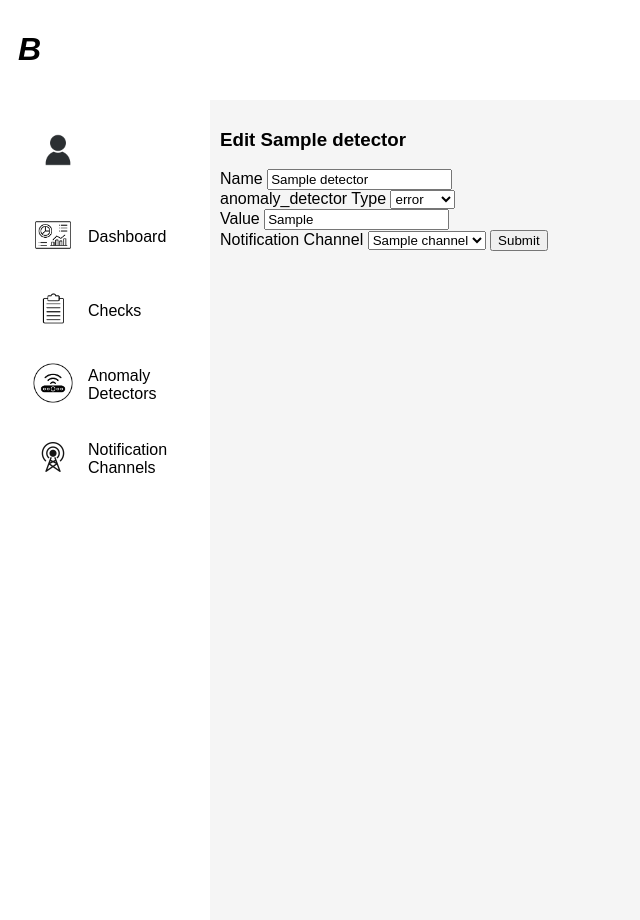
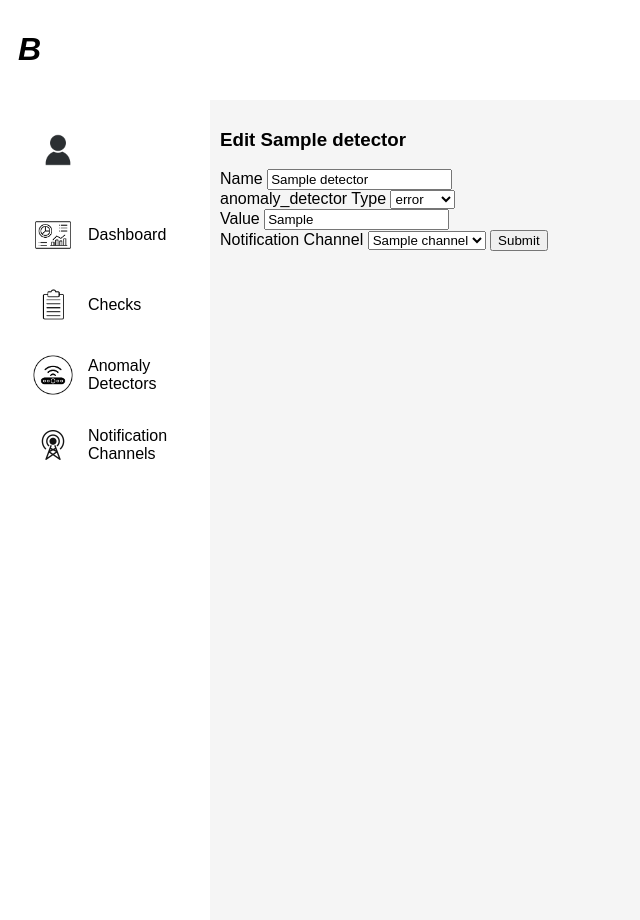
Before and after one commit to rickspencer3/boring-obervability, a Flask app: template app/templates/anomaly_detectors/edit.html in a window 1280 px wide; the page is wider, and only the part inside the window is pictured. Shown: that part, without its empty margins (0-640 px from the left). Run offline with Flask 2, Linux system fonts and the light colour scheme; the template is opened without the code that fills it: values that come from a table or form of the project are taken from there, others are empty; tables that the repository leaves empty hold one stand-in row (values such as "Sample post").

Commit message:
fixed up nav a little

```diff
--- a/app/templates/base.html
+++ b/app/templates/base.html
@@ -33,10 +33,12 @@
         }
 
         nav a {
-            color: #d64161;
+            color: black;
             font-size: 26;
             margin-left: 10px;
             text-decoration: none;
+            display: flex;
+            align-items: center;
         }
 
         nav div {
@@ -45,7 +47,7 @@
             align-items: center;
         }
 
-        nav div:hover{
+        nav div:hover {
             background-color: whitesmoke;
         }
 
@@ -57,6 +59,7 @@
         nav .tab-title {
             padding-left: 15px;
         }
+
         .content {
             width: 100%;
             height: 100%;
@@ -77,24 +80,25 @@
     <nav>
         <div>
 
-            <div><img src="{{url_for('static', filename='user.png')}}" </IMG><span style="vertical-align: middle;"><span class="tab-title">{{current_user.username}}</span>
+            <div><img src="{{url_for('static', filename='user.png')}}" </IMG><span style="vertical-align: middle;"><span
+                        class="tab-title">{{current_user.username}}</span>
             </div>
         </div>
-        <div><a href="{{ url_for('main.index') }}"><img src="{{url_for('static', filename='dashboard.png')}}" </IMG></a>
-            <span class="tab-title">Dashboard</span>
+        <div><a href="{{ url_for('main.index') }}"><img src="{{url_for('static', filename='dashboard.png')}}" </IMG>
+                <span class="tab-title">Dashboard</span></a>
         </div>
-        <div><a href="{{ url_for('checks.index') }}"><img src="{{url_for('static', filename='checks.png')}}" </IMG></a>
-            <span class="tab-title">Checks</span>
+        <div><a href="{{ url_for('checks.index') }}"><img src="{{url_for('static', filename='checks.png')}}" </IMG>
+                <span class="tab-title">Checks</span></a>
         </div>
         <div><a href="{{ url_for('anomaly_detectors.index') }}"><img
-                    src="{{url_for('static', filename='anomaly-detectors.png')}}" </IMG></a>
-        <span class="tab-title">Anomaly Detectors</span>
-                </div>
+                    src="{{url_for('static', filename='anomaly-detectors.png')}}" </IMG> <span class="tab-title">Anomaly
+                    Detectors</span></a>
+        </div>
 
         <div><a href="{{ url_for('notification_channels.index') }}"><img
-                    src="{{url_for('static', filename='notification-channels.png')}}" </IMG></a>
-                    <span class="tab-title">Notification Channels
-                </div>
+                    src="{{url_for('static', filename='notification-channels.png')}}" </IMG>
+                <span class="tab-title">Notification Channels</span></a>
+        </div>
 
     </nav>
 
```
